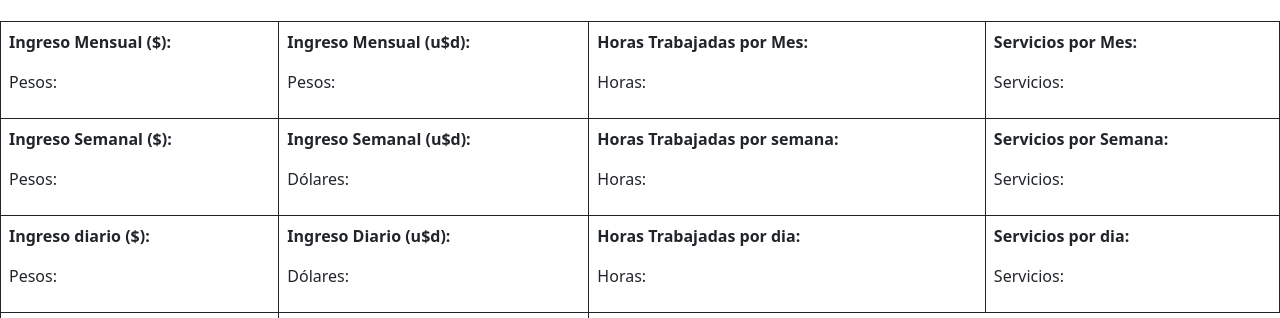
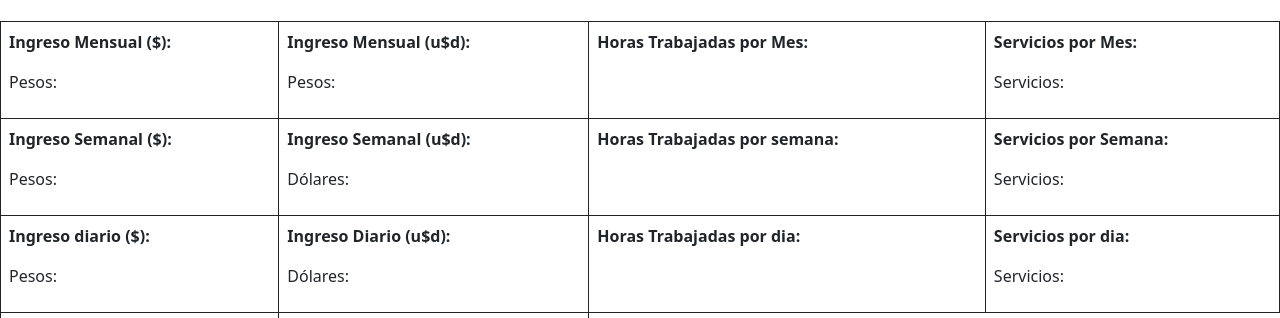
Before and after one commit to ingmorales16/Calculadora, a plain HTML site: page index.html in a window 1280 px wide. Shown: the part 465-783 px from the top of the page. Drawn offline with nearby package versions, Linux system fonts and the light colour scheme; no server answers.

Commit message:
Update index.html

```diff
--- a/index.html
+++ b/index.html
@@ -77,7 +77,7 @@
           <td>
             <div>
                 <p><strong>Horas Trabajadas por Mes:</strong></p>
-                <p>Horas: <span id="horas-mensual"></span></p>
+                <p><span id="horas-mensual"></span></p>
               </div>
           </td>
           <td>
@@ -108,7 +108,7 @@
           <td>
             <div>
                 <p><strong>Horas Trabajadas por semana:</strong></p>
-                <p>Horas: <span id="horas-semanal"></span></p>
+                <p><span id="horas-semanal"></span></p>
               </div>
           </td>
 
@@ -143,7 +143,7 @@
           <td>
             <div>
                 <p><strong>Horas Trabajadas por dia:</strong></p>
-                <p>Horas: <span id="horas-dia"></span></p>
+                <p><span id="horas-dia"></span></p>
               </div>
           </td>
 
```
